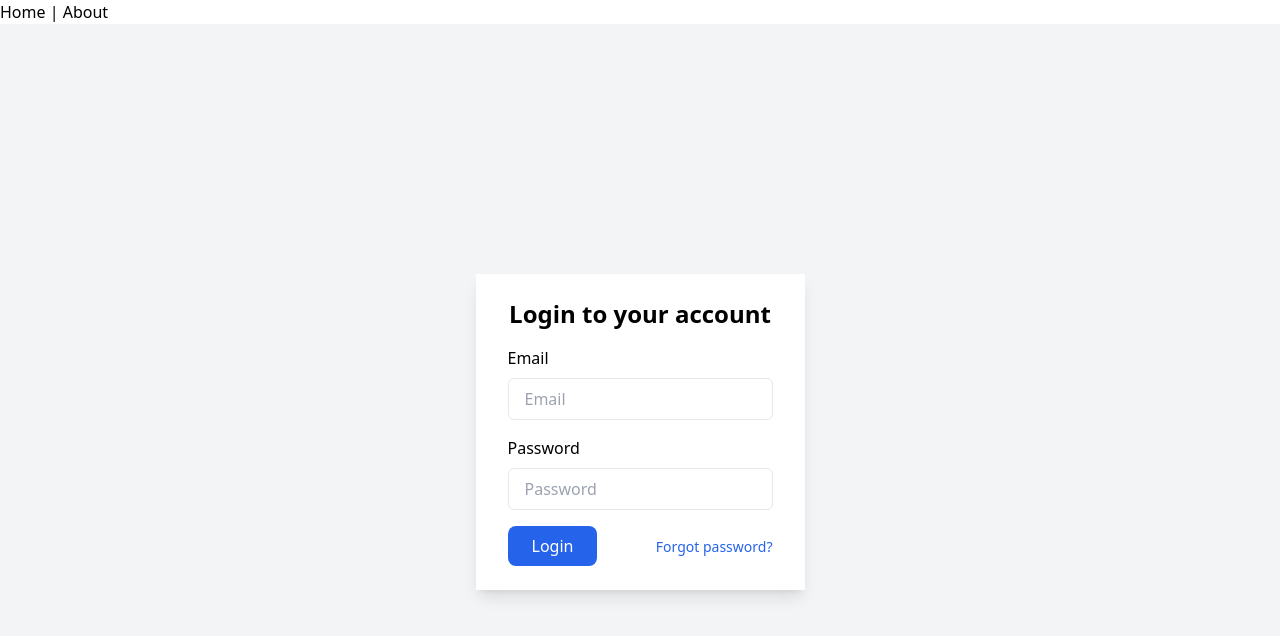
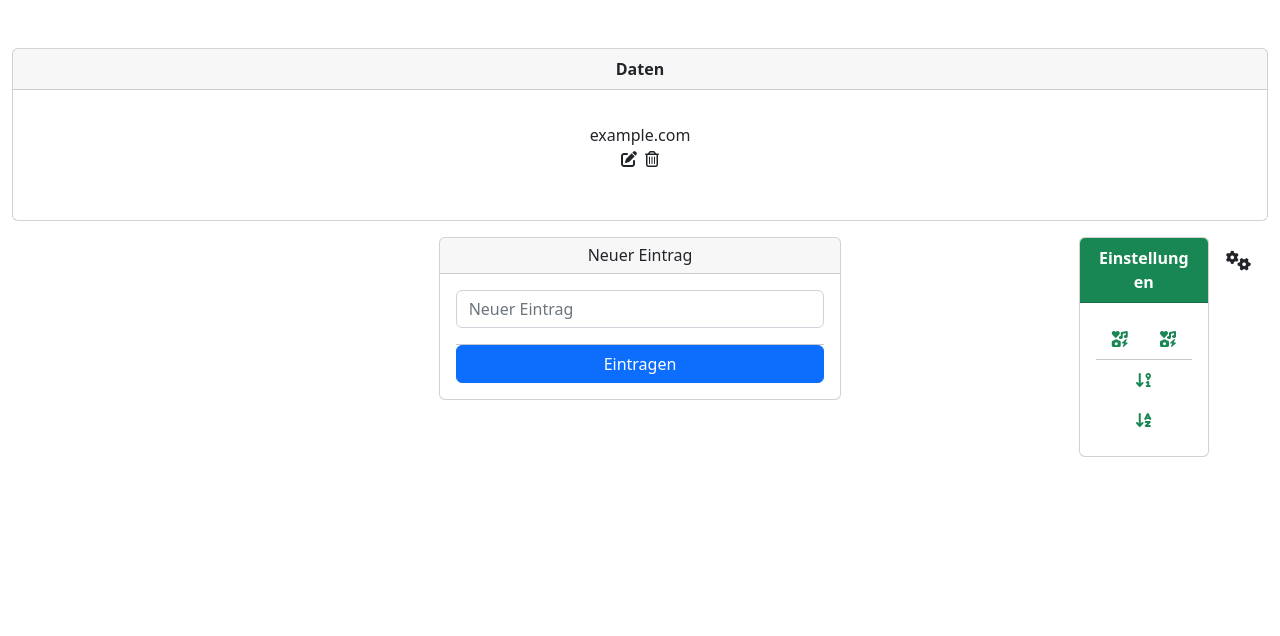
Before and after one commit to DevContinue/dashboard, a Vue app: page / in a window 1280 px wide. Shown: the top 636 px of the page. Built offline with nearby package versions, Linux system fonts and the light colour scheme.

Commit message:
create dashboard

```diff
--- a/package.json
+++ b/package.json
@@ -8,11 +8,16 @@
     "lint": "vue-cli-service lint"
   },
   "dependencies": {
+    "@fortawesome/fontawesome-free": "^6.1.2",
+    "animate.css": "^4.1.1",
     "autoprefixer": "^10",
+    "axios": "^0.27.2",
+    "bootstrap": "^5.2.0",
     "core-js": "^3.8.3",
     "postcss": "^8",
     "tailwindcss": "^3",
     "vue": "^3.2.13",
+    "vue-axios": "^3.4.1",
     "vue-router": "^4.0.3",
     "vuex": "^4.0.0"
   },
--- a/src/App.vue
+++ b/src/App.vue
@@ -1,10 +1,135 @@
 <template>
-  <nav>
+  <!-- <nav>
     <router-link to="/">Home</router-link> |
     <router-link to="/about">About</router-link>
   </nav>
-  <router-view/>
+  <router-view/> -->
+
+   <div class="container-fluid mt-5">
+    <div class="row">
+      <div class="col-12">
+          <div class="card-group">
+            <div class="card" >
+              <div class="card-header text-center" >
+                <strong>Daten</strong>
+              </div>
+              <div class="card-body">
+                  <div id="data-event">
+                    <div class="alert text-center">
+                      <div>
+                        <strong>{{ data.name }}</strong>
+                      </div>
+
+                      <div>
+                        <a href="https://example.com">example.com</a>
+                      </div>
+
+                      <div>
+                        <i class="fas fa-edit me-2" role="button"></i>
+                        <i class="far fa-trash-alt" role="button"></i>
+                      </div>
+                    </div>
+                  </div>
+              </div>
+            </div>
+          </div>
+      </div>
+    </div>
+    <div class="row mt-3">
+      <div class="col-4 offset-4">
+        <div id="data-entry">
+          <div class="card">
+            <div class="card-header text-center">
+              <h5>Neuer Eintrag</h5>
+            </div>
+            <div class="card-body">
+              <input
+                type="text"
+                class="form-control"
+                placeholder="Neuer Eintrag"
+              />
+              <div class="text-center mt-3">
+              </div>
+              <hr />
+              <div class="d-grid gap-2">
+                <button class="btn btn-primary">Eintragen</button>
+              </div>
+            </div>
+          </div>
+        </div>
+      </div>
+      <div class="col-2 offset-2">
+        <div class="float-end">
+          <button class="btn btn-lg mb-2">
+            <i class="fas fa-cogs"></i>
+          </button>
+        </div>
+        <div id="data-settings">
+          <div class="card">
+            <div class="card-header text-center bg-success text-white">
+              <strong>Einstellungen</strong>
+            </div>
+            <div class="card-body">
+              <ul class="nav nav-pills nav-fill">
+                <li v-for="i in 2" :key="i" class="nav-item" role="button">
+                  <a class="nav-link"
+                    ><i class="fas fa-icons text-success"></i
+                  ></a>
+                </li>
+              </ul>
+              <hr />
+              <ul class="nav nav-pills nav-fill">
+                <li class="nav-item" role="button">
+                  <a class="nav-link"
+                    ><i class="fas fa-sort-numeric-down-alt text-success"></i
+                  ></a>
+                </li>
+                <li class="nav-item" role="button">
+                  <a class="nav-link"
+                    ><i class="fas fa-sort-alpha-down text-success"></i
+                  ></a>
+                </li>
+              </ul>
+            </div>
+          </div>
+        </div>
+      </div>
+    </div>
+  </div>
 </template>
 
+<script>
+import store from "@/store";
+
+export default {
+  name: "App",
+  data() {
+    return {
+      data: store.state.data,
+    }
+  }
+};
+</script>
+
 <style>
+@import "~bootstrap/dist/css/bootstrap.min.css";
+@import "~@fortawesome/fontawesome-free/css/all.min.css";
+
+.square {
+  width: 40px;
+  height: 40px;
+}
+
+.fade-enter-from,
+.fade-leave-to {
+  opacity: 0;
+}
+.fade-enter-to,
+.fade-leave-from {
+  opacity: 1;
+}
+.fade-enter-active,
+.fade-leave-active {
+  transition: all 0.25s ease-out;
+}
 </style>
--- /dev/null
+++ b/src/components/Dashboard.vue
@@ -0,0 +1,12 @@
+<template>
+    <div>
+        <h1>Dashboard</h1>
+
+    </div>
+</template>
+
+<script>
+export default {
+    name: 'DashboardObj',
+};
+</script>
--- /dev/null
+++ b/src/seed.js
@@ -0,0 +1,10 @@
+export const data = [
+  {
+    "id": 1,
+    "label_id": 1,
+    "name": "Awesome Server",
+    "link": "https://example.com",
+    "icon": "server",
+    "created_at": 1658763176202
+}
+]
--- /dev/null
+++ b/src/store.js
@@ -0,0 +1,18 @@
+import { data } from "./seed";
+import { reactive, readonly } from "vue";
+
+const state = reactive({
+  data,
+});
+
+const getters = {
+};
+
+const mutations = {
+};
+
+export default {
+  state: readonly(state),
+  getters,
+  mutations,
+};
--- a/src/store/index.js
+++ /dev/null
@@ -1,14 +0,0 @@
-import { createStore } from 'vuex'
-
-export default createStore({
-  state: {
-  },
-  getters: {
-  },
-  mutations: {
-  },
-  actions: {
-  },
-  modules: {
-  }
-})
--- a/src/views/AboutView.vue
+++ b/src/views/AboutView.vue
@@ -1,5 +1,15 @@
 <template>
   <div class="about">
-    <h1>This is an about page</h1>
+    <Dashboard />
   </div>
 </template>
+
+<script>
+import Dashboard from '@/components/Dashboard.vue'
+export default {
+  name: "AboutView",
+  components: {
+    Dashboard,
+  }
+}
+</script>
```
Also changed, not shown: 1 other file (tests, documents, lock files or other folders).
